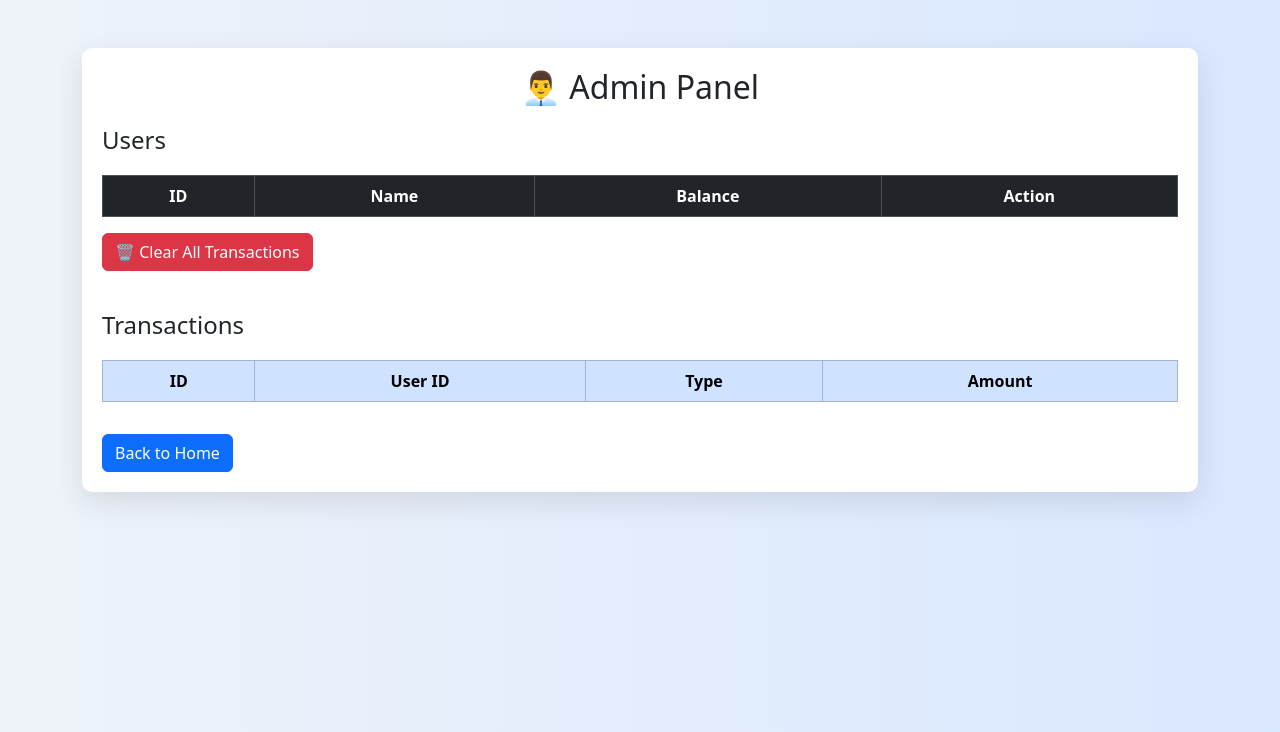
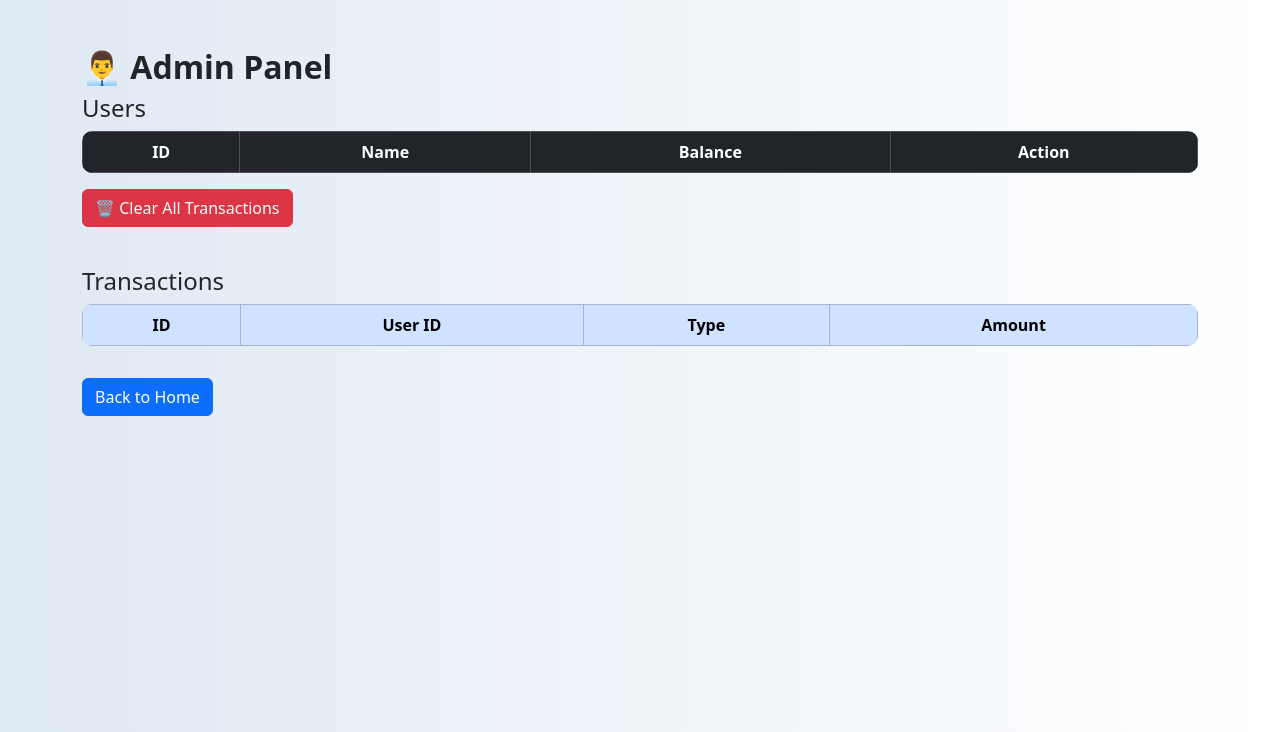
Before and after one commit to eswar-sai-2/small_atm_project, a Flask app: page /admin/dashboard in a window 1280 px wide. Shown: the top 732 px of the page. Run offline with Flask 3, Linux system fonts and the light colour scheme; the visitor is signed in with stand-in values (Sample User, id 1); data that the repository does not hold is empty; parts of the project's set-up code (start-up, migrations or seed data) failed here and were passed over.

Commit message:
Add files via upload

```diff
--- a/templates/admin_dashboard.html
+++ b/templates/admin_dashboard.html
@@ -9,23 +9,26 @@
 
 <style>
 body{
-background: linear-gradient(to right,#eef3f9,#d9e7ff);
+background: linear-gradient(to right,#dfe9f3,#ffffff);
 }
 
-.admin-card{
-padding:20px;
-background:white;
-border-radius:10px;
+.card{
+border-radius:12px;
 box-shadow:0 10px 30px rgba(0,0,0,0.1);
+transition:0.3s;
+}
+
+.card:hover{
+transform:translateY(-5px);
 }
 
 h2{
-text-align:center;
-margin-bottom:20px;
+font-weight:bold;
 }
 
-table{
-margin-top:20px;
+.table{
+border-radius:10px;
+overflow:hidden;
 }
 </style>
 
```
